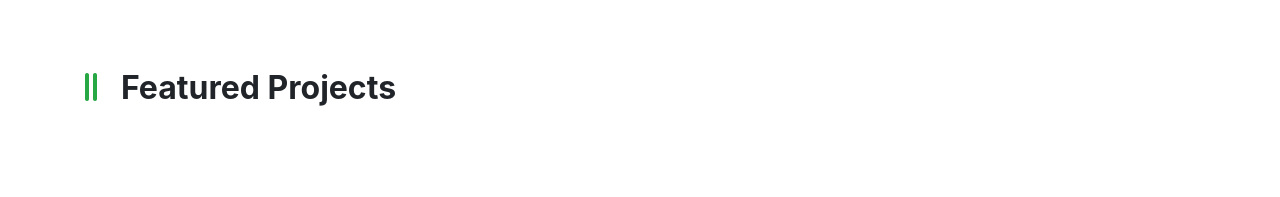
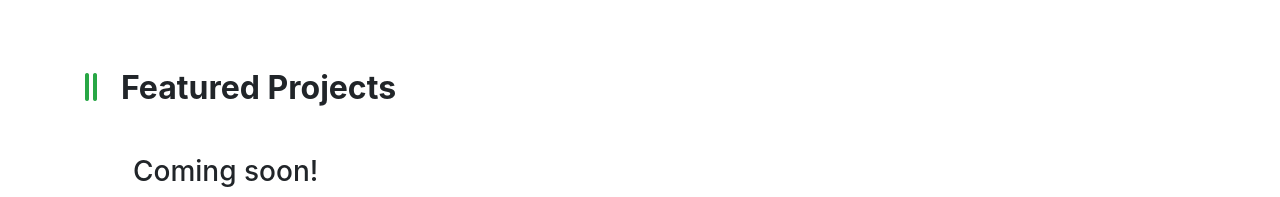
Before and after one commit to s34n-k1m/s34n-k1m.github.io, a plain HTML site: page index.html in a window 1280 px wide. Shown: the part 678-875 px from the top of the page. Before the commit the page ends 833 px from the top, so only its background shows below. Drawn offline with nearby package versions, Linux system fonts and the light colour scheme.

Commit message:
Added Coming soon under Featured Projects

```diff
--- a/index.html
+++ b/index.html
@@ -78,6 +78,13 @@
         <h2 class="section-title font-weight-bold my-5">
             <i class="fas fa-grip-lines-vertical text-success mr-4"></i>Featured Projects
         </h2>
+        <div class="row">
+            <div class="col-12">
+                <h3 class="mx-5">
+                    Coming soon!
+                </h3>
+            </div>
+        </div>
 
     </div>
 </body>
```
